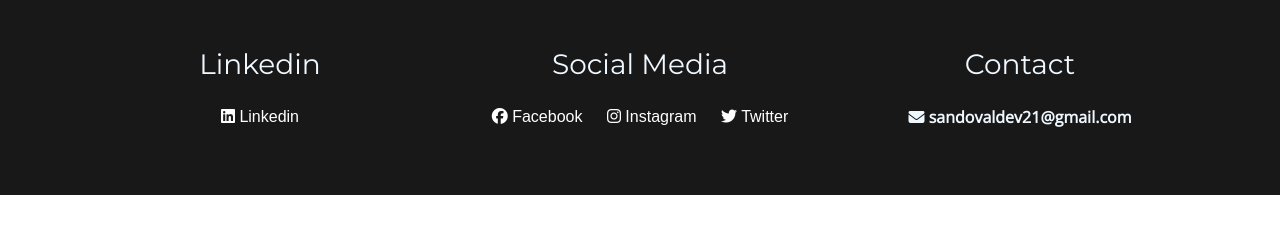
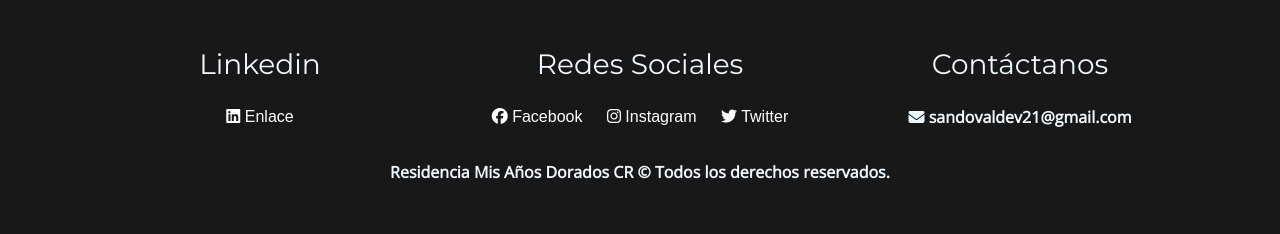
Before and after one commit to Sandovaldev1/Example, a plain HTML site: page index.html in a window 1280 px wide. Shown: the part 4131-4365 px from the top of the page. Before the commit the page ends 4326 px from the top, so only its background shows below. Drawn offline with nearby package versions, Linux system fonts and the light colour scheme.

Commit message:
agregando cambios

```diff
--- a/index.html
+++ b/index.html
@@ -257,13 +257,13 @@
                         <div class="container">
                             <h3>Linkedin</h3>
                             <a href="https://www.linkedin.com/in/v%C3%ADctor-salinas-sandoval-979b9717a/"
-                                target="_blank"><i class="fa-brands fa-linkedin"></i> Linkedin</a>
+                                target="_blank"><i class="fa-brands fa-linkedin"></i> Enlace</a>
                         </div>
                     </div>
 
                     <div class="col-lg-4">
                         <div class="container social">
-                            <h3>Social Media</h3>
+                            <h3>Redes Sociales</h3>
                             <a href="https://www.facebook.com/Intelec.cr" target="_blank"><i
                                     class="fa-brands fa-facebook"></i> Facebook</a>
                             <a href="https://www.instagram.com/inteleccostarica/" target="_blank"><i
@@ -275,12 +275,13 @@
 
                     <div class="col-lg-4">
                         <div class="container">
-                            <h3>Contact</h3>
+                            <h3>Contáctanos</h3>
                             <p><i class="fa-solid fa-envelope"></i> sandovaldev21@gmail.com</p>
                         </div>
                     </div>
                 </div>
             </div>
+            <p class="text-center">Residencia Mis Años Dorados CR &copy; Todos los derechos reservados. </p>
         </footer>
 
     </div>
```
